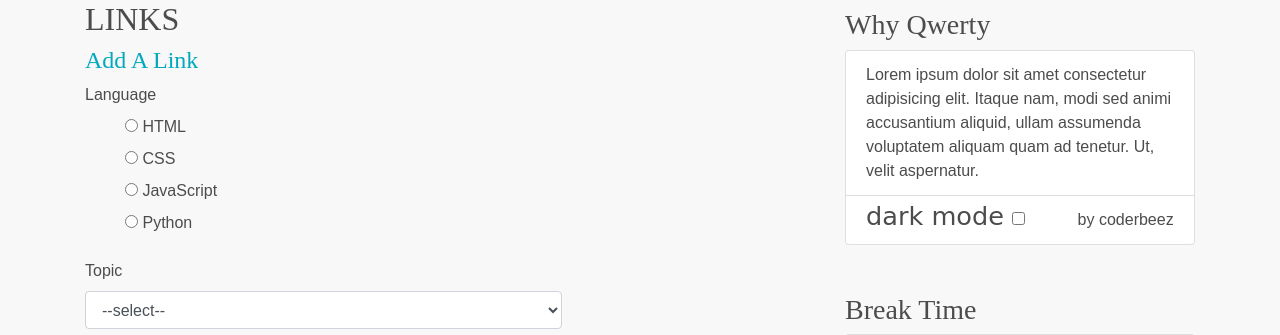
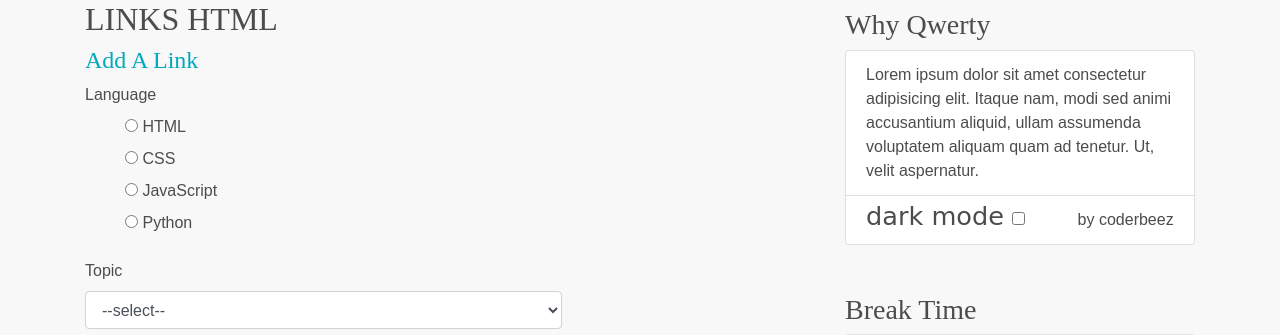
Before and after one commit to coderbeez/qwerty, a Flask app: page /addlink/HTML in a window 1280 px wide. Shown: the part 80-415 px from the top of the page. Run offline with Flask 2, Linux system fonts and the light colour scheme; some libraries are stand-ins or nearby versions; some web fonts are replaced.

Commit message:
Add language argument.

```diff
--- a/templates/addlink.html
+++ b/templates/addlink.html
@@ -7,7 +7,7 @@
             {{ form.hidden_tag() }}
             <!--WHY: form instance. hidden_tag method for security - will come back to later-->
             <fieldset class="form-group">
-                <h1 class="">LINKS</h1>
+                <h1 class="">LINKS {{ language }}</h1>
                 <!--?Can I use h1 instead of legend-->
                 <h2 class="">Add A Link</h2>
 
```
